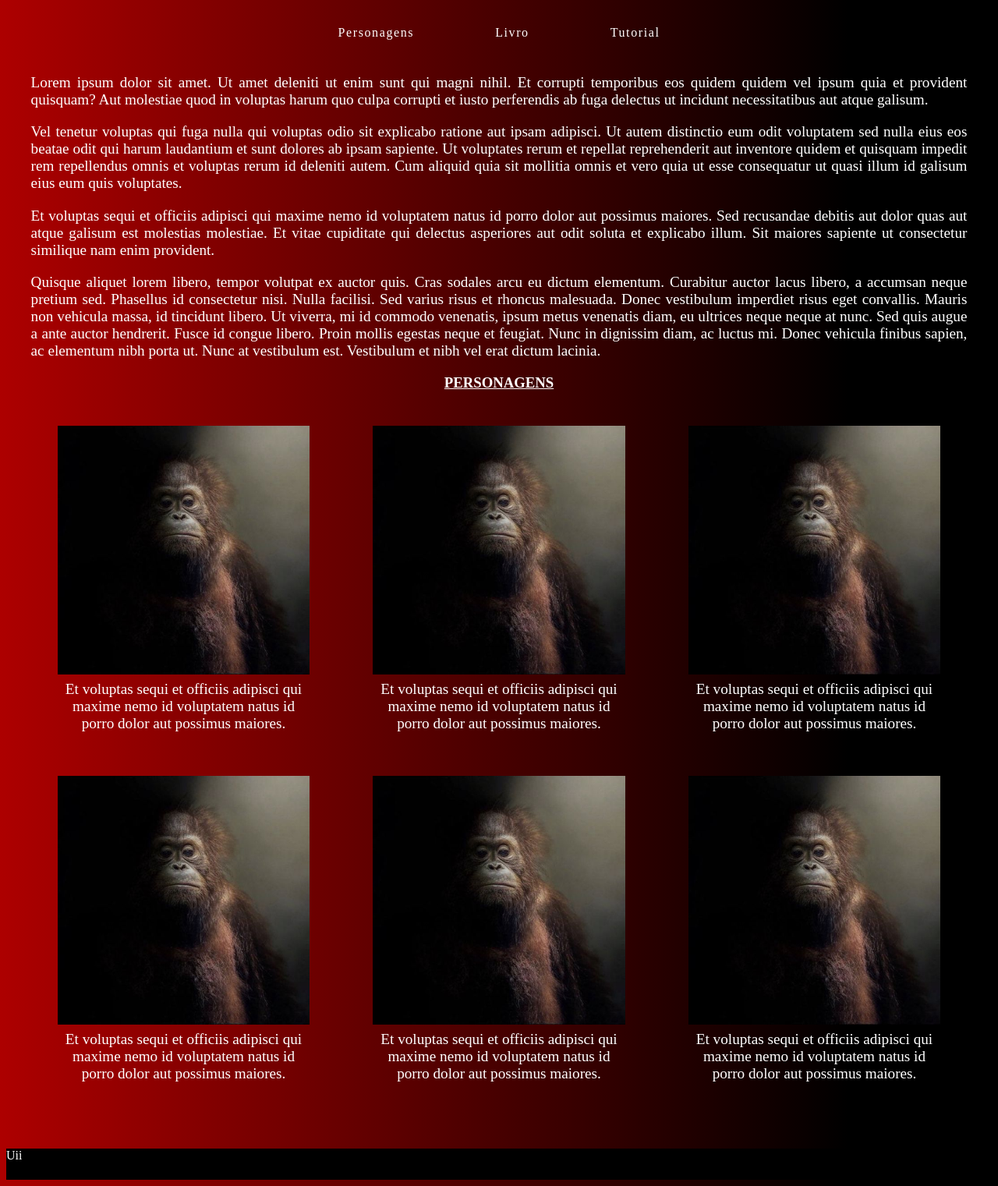
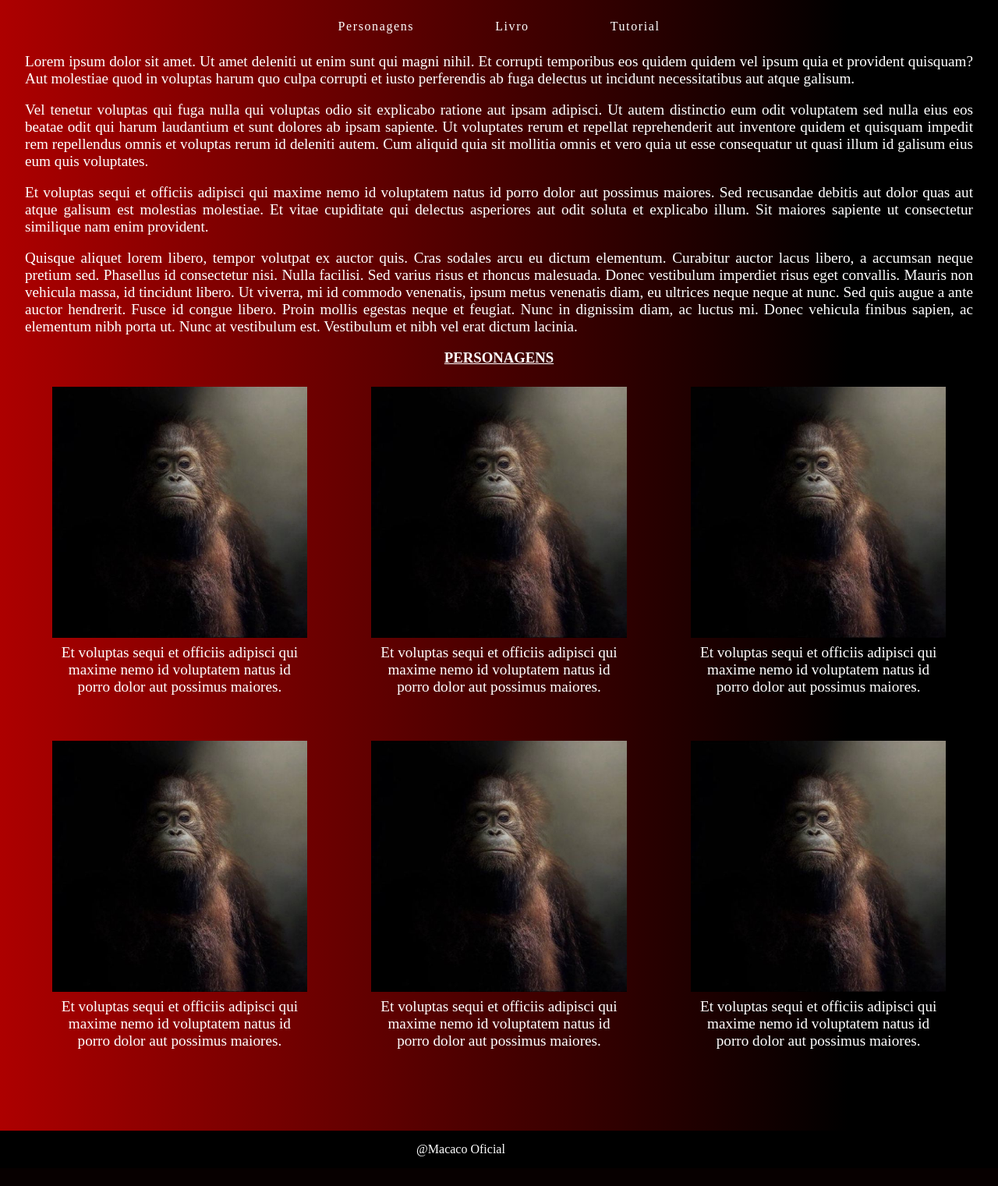
Before and after one commit to Wrube657/Rpg-do-Yure, a PHP site: page /pages/index.html in a window 1280 px wide. Shown: the whole page at 78% size. After the commit the page ends 1483 px from the top, so only its background shows below. Run offline with PHP 8.4, Linux system fonts and the light colour scheme; some web fonts are replaced.

Commit message:
Co-authored-by: William <blackcoffee6681@users.noreply.github.com>

```diff
--- a/pages/index.html
+++ b/pages/index.html
@@ -51,7 +51,7 @@
                 </div>
                 <nav>
                     <a>
-                        <h3 class="ui-btn"><span>Personagens</span></h3>
+                        <h3 class="ui-btn"><span>Início</span></h3>
                     </a>
                     <a>
                         <h3 class="ui-btn"><span>Livro</span></h3>
@@ -69,6 +69,7 @@
             eos quidem
             quidem vel ipsum quia et provident quisquam? Aut molestiae quod in voluptas harum quo culpa corrupti et
             iusto perferendis ab fuga delectus ut incidunt necessitatibus aut atque galisum. </p>
+            <br>
         <p class="texto">Vel tenetur voluptas qui fuga nulla qui voluptas odio sit explicabo ratione aut ipsam adipisci.
             Ut
             autem
@@ -76,11 +77,13 @@
             sapiente. Ut voluptates rerum et repellat reprehenderit aut inventore quidem et quisquam impedit rem
             repellendus omnis et voluptas rerum id deleniti autem. Cum aliquid quia sit mollitia omnis et vero quia ut
             esse consequatur ut quasi illum id galisum eius eum quis voluptates. </p>
+            <br>
         <p class="texto">Et voluptas sequi et officiis adipisci qui maxime nemo id voluptatem natus id porro dolor aut
             possimus
             maiores. Sed recusandae debitis aut dolor quas aut atque galisum est molestias molestiae. Et vitae
             cupiditate qui delectus asperiores aut odit soluta et explicabo illum. Sit maiores sapiente ut consectetur
             similique nam enim provident. </p>
+            <br>
         <p class="texto">Quisque aliquet lorem libero, tempor volutpat ex auctor quis. Cras sodales arcu eu dictum
             elementum. Curabitur auctor lacus libero, a accumsan neque pretium sed. Phasellus id consectetur nisi.
             Nulla facilisi. Sed varius risus et rhoncus malesuada. Donec vestibulum imperdiet risus eget convallis.
@@ -89,10 +92,11 @@
             Fusce id congue libero. Proin mollis egestas neque et feugiat. Nunc in dignissim diam, ac luctus mi.
             Donec vehicula finibus sapien, ac elementum nibh porta ut. Nunc at vestibulum est. Vestibulum et nibh
             vel erat dictum lacinia.</p>
+            <br>
     </div>
 
     <u>
-        <h3 align="center">PERSONAGENS</h3>
+        <h3 align="center" class="titulos">PERSONAGENS</h3>
     </u>
 
     <div class="personagens-inicio">
@@ -135,11 +139,11 @@
                 dolor aut possimus maiores.</div>
         </div>
 
-    </div><br><br><br>
+    </div><br><br><br><br>
 
     <footer>
-        <div class="rodape">
-            Uii
+        <div class="rodape" align="center">
+           @Macaco Oficial
         </div>
     </footer>
 </body>
--- a/style/style.css
+++ b/style/style.css
@@ -1,6 +1,22 @@
-/* Menu Mobile */
+@font-face {
+  font-family: Makinas;
+  src: url(/font/Makinas-4-Square.otf) format(truetype);
 
+}
 
+@font-face {
+  font-family: Makinas-flat;
+  src: url(/font/Makinas-4-Flat.otf) format(truetype);
+
+}
+
+.titulos {
+  font-family: Makinas;
+}
+
+header {
+  font-family: Makinas;
+}
 
 .main-mobile {
   display: none;
@@ -15,7 +31,7 @@
   color: rgb(255, 255, 255);
   min-height: 100vh;
   background: linear-gradient(to right, #ad0000 0%, #000000 85%);
-  font-family: ;
+  font-family: Makinas-flat;
 }
 
 .nav-container a {
@@ -301,7 +317,12 @@
 .rodape {
   background-color: black;
   position: sticky;
-  bottom: 0;
-  width: 100%;
-  height: 40px;
+  bottom: 0%;
+  width: 90%;
+ padding: 15px;
 }
+
+* {
+  margin: 0;
+  padding: 0;
+}
```
Also changed, not shown: 1 other file.
